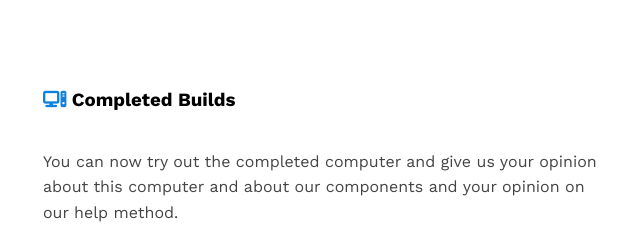
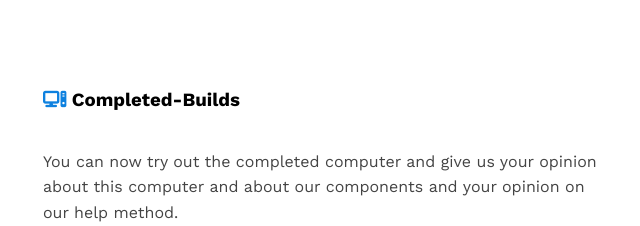
Before and after one commit to Cadii/Cadi.github.io, a plain HTML site: page index.html in a window 1280 px wide. Shown: the part 1586-1812 px from the top of the page, 612-1252 px from the left. Drawn offline with nearby package versions, Linux system fonts and the light colour scheme.

Commit message:
Update index.html

```diff
--- a/index.html
+++ b/index.html
@@ -134,7 +134,7 @@
                         <div class="text">
                             <h3>
                                 <i class="fa-solid fa-computer"></i>
-                                Completed Builds</h3>
+                                Completed-Builds</h3>
                             <p>You can now try out the completed computer and give us your opinion about this computer
                                 and about our components and your opinion on our help method.</p>
                             <a href="#completed_builds" class="buttons">The Completed_Builds
```
